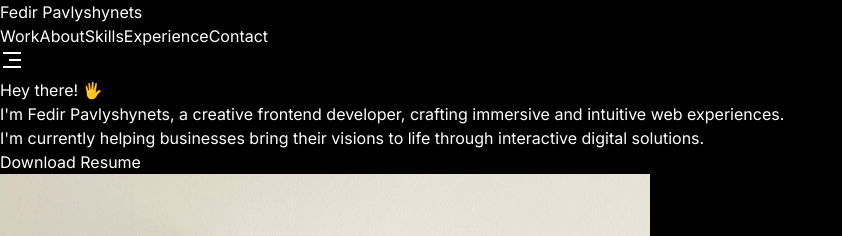
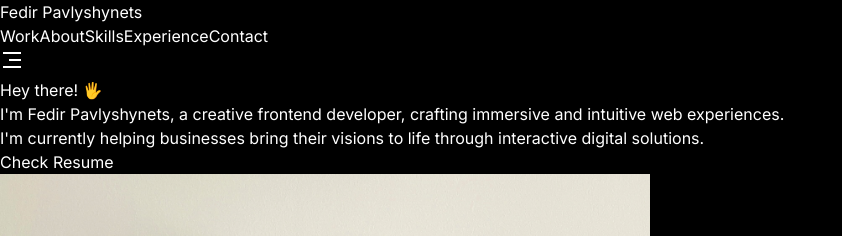
Before and after one commit to Fedirrr/my-portfolio, a React (Vite) app: page / in a window 1280 px wide. Shown: the top 236 px of the page, without its empty margins (0-842 px from the left). Built offline with nearby package versions, Linux system fonts and the light colour scheme.

Commit message:
update cv link

```diff
--- a/src/components/Hero.jsx
+++ b/src/components/Hero.jsx
@@ -36,7 +36,6 @@ const Hero = () => {
                         className='bg-stone-50 text-stone-900 p-3
                     lg:p-4 mt-8 inline-block rounded-2x1 hover:bg-gray-100 '
                         href={HERO_CONTENT.resumeLink}
-                        download
                         rel=" noopener noreferrer"
                         target="_blank"
                         variants={textVariants}
--- a/src/constants/index.js
+++ b/src/constants/index.js
@@ -16,8 +16,8 @@ export const HERO_CONTENT = {
         `I'm Fedir Pavlyshynets, a creative frontend developer, crafting immersive and intuitive web experiences.`,
     description:
         `I'm currently helping businesses bring their visions to life through interactive digital solutions.`,
-    resumeLinkText: 'Download Resume',
-    resumeLink: '/CV_Fedir_Pavlyshynets.pdf',
+    resumeLinkText: 'Check Resume',
+    resumeLink: 'https://drive.google.com/file/d/1Pc43C64-oJiEez3x-5MOb69db3FCOmgL/view?usp=drive_link',
 };
 
 export const PROJECTS = [
```
